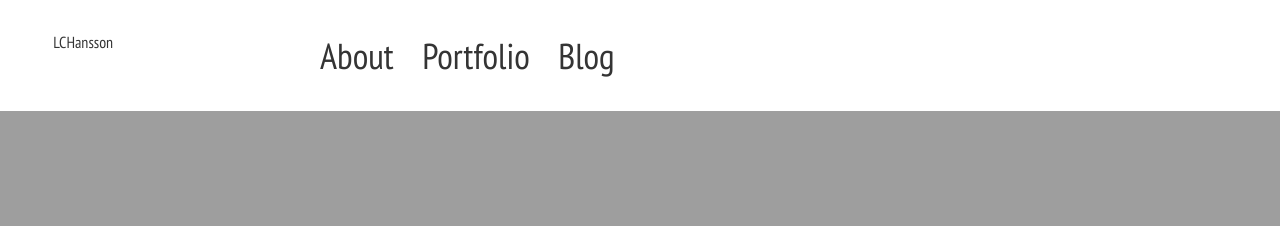
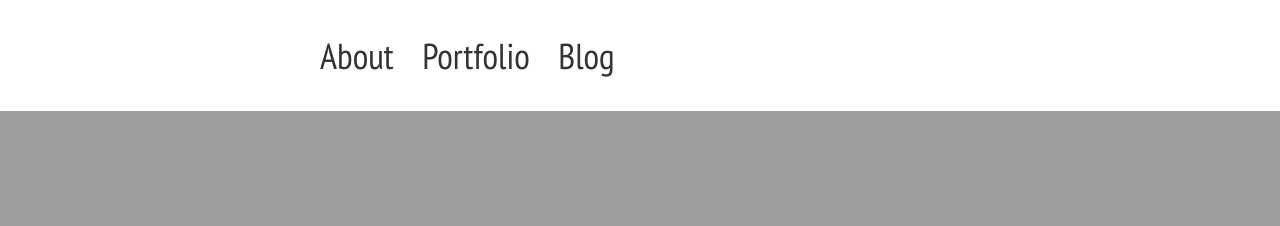
Before and after one commit to LCHansson/LCHansson.github.io, a Jekyll site: the page built from 404.md, in a window 1280 px wide. Shown: the top 226 px of the page. Built offline with Jekyll 4.4.1, drawn with Linux system fonts in a browser that asks for light colours; nearby versions of some CDN libraries.

```diff
--- a/_includes/_navigation.html
+++ b/_includes/_navigation.html
@@ -1,6 +1,7 @@
 <div class="navigation-wrapper">
 	<div class="site-name">
-		<a href="{{ site.url }}">{{ site.title }}</a>
+        <!--&nbsp;-->
+		<!--<a href="{{ site.url }}">{{ site.title }}</a>-->
 	</div><!-- /.site-name -->
 	<div class="top-navigation">
 		<nav role="navigation" id="site-nav" class="nav">
```
